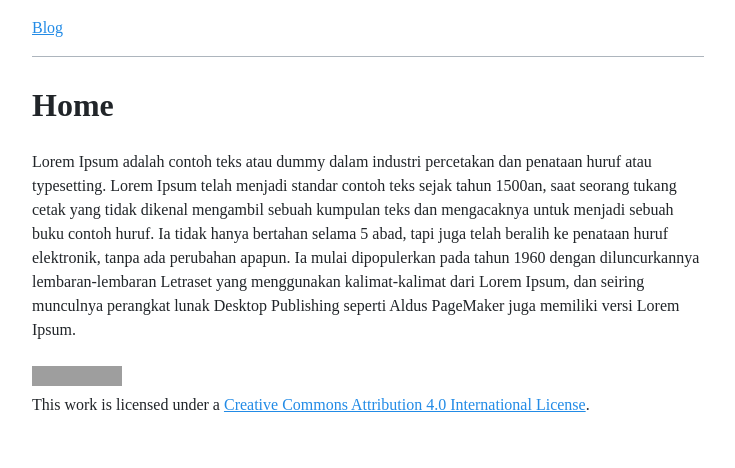
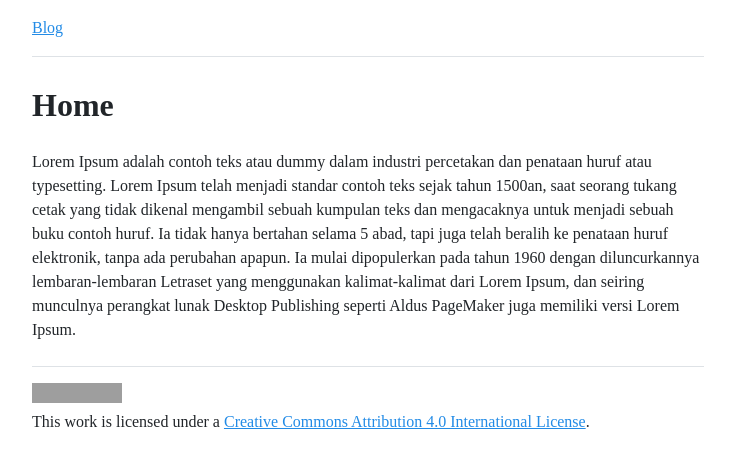
Before and after one commit to reedeeng/blog, a Jekyll site: the page built from index.html, in a window 1280 px wide. Shown: the top 468 px of the page, without its empty margins (272-1007 px from the left). Built offline with Jekyll 4.4.1, drawn with Linux system fonts in a browser that asks for light colours; some web fonts are replaced; grey boxes are pictures that could not be loaded.

Commit message:
Update _base.scss

```diff
--- a/_sass/_base.scss
+++ b/_sass/_base.scss
@@ -37,10 +37,13 @@ a {
   padding-top: $spacer;
   padding-bottom: $spacer;
   margin-bottom: $spacer-2;
-  border-bottom: 1px solid $gray-500;
+  border-bottom: 1px solid $gray-300;
 }
 
 .footer {
+  padding-top: $spacer;
+  padding-bottom: $spacer;
   margin-top: $spacer-2;
   margin-bottom: $spacer-2;
+  border-top: 1px solid $gray-300;
 }
```
